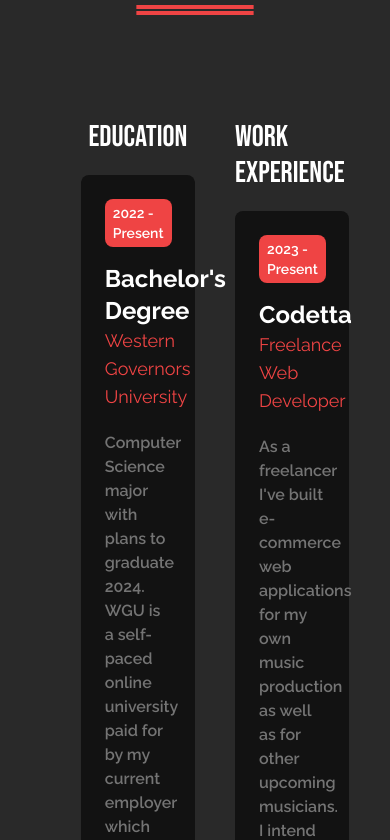
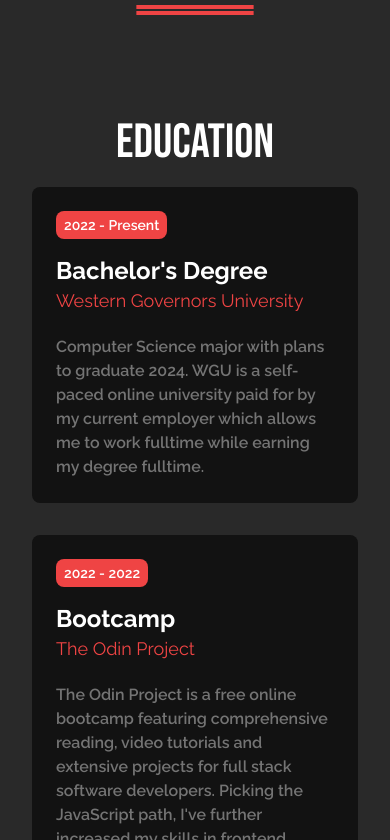
Before and after one commit to MalcolmSmalls/Portfolio, a React (Vite) app in the folder frontend/: page / in a window 390 px wide. Shown: the part 3884-4724 px from the top of the page. Built offline with nearby package versions, Linux system fonts and the light colour scheme.

Commit message:
Fix responsiveness of resume

```diff
--- a/frontend/src/Components/Resume.jsx
+++ b/frontend/src/Components/Resume.jsx
@@ -6,9 +6,9 @@ export default function Resume() {
       <h2 className='text-white font-BebasNeue text-5xl text-center underline underline-offset-8 decoration-red-500 decoration-double py-20'>
         Resume
       </h2>
-      <div className='container flex p-8 mx-auto w-3/4 gap-10'>
-        <div className='container flex flex-col flex-none w-1/2'>
-          <h3 className='text-white font-BebasNeue text-3xl pb-5 w-fit self-center'>
+      <div className='container flex lg:flex-row flex-col p-8 mx-auto lg:w-3/4 w-full gap-10'>
+        <div className='container flex flex-col flex-none lg:w-1/2 w-full'>
+          <h3 className='text-white font-BebasNeue lg:text-3xl text-5xl pb-5 w-fit self-center'>
             Education
           </h3>
 
@@ -62,8 +62,8 @@ export default function Resume() {
           </div>
         </div>
 
-        <div className='container flex flex-col flex-none w-1/2'>
-          <h3 className='text-white font-BebasNeue text-3xl pb-5 self-center'>
+        <div className='container flex flex-col flex-none lg:w-1/2 w-full'>
+          <h3 className='text-white font-BebasNeue lg:text-3xl text-5xl pb-5 self-center'>
             Work Experience
           </h3>
 
```
Also changed, not shown: 1 other file (tests, documents, lock files or other folders).
